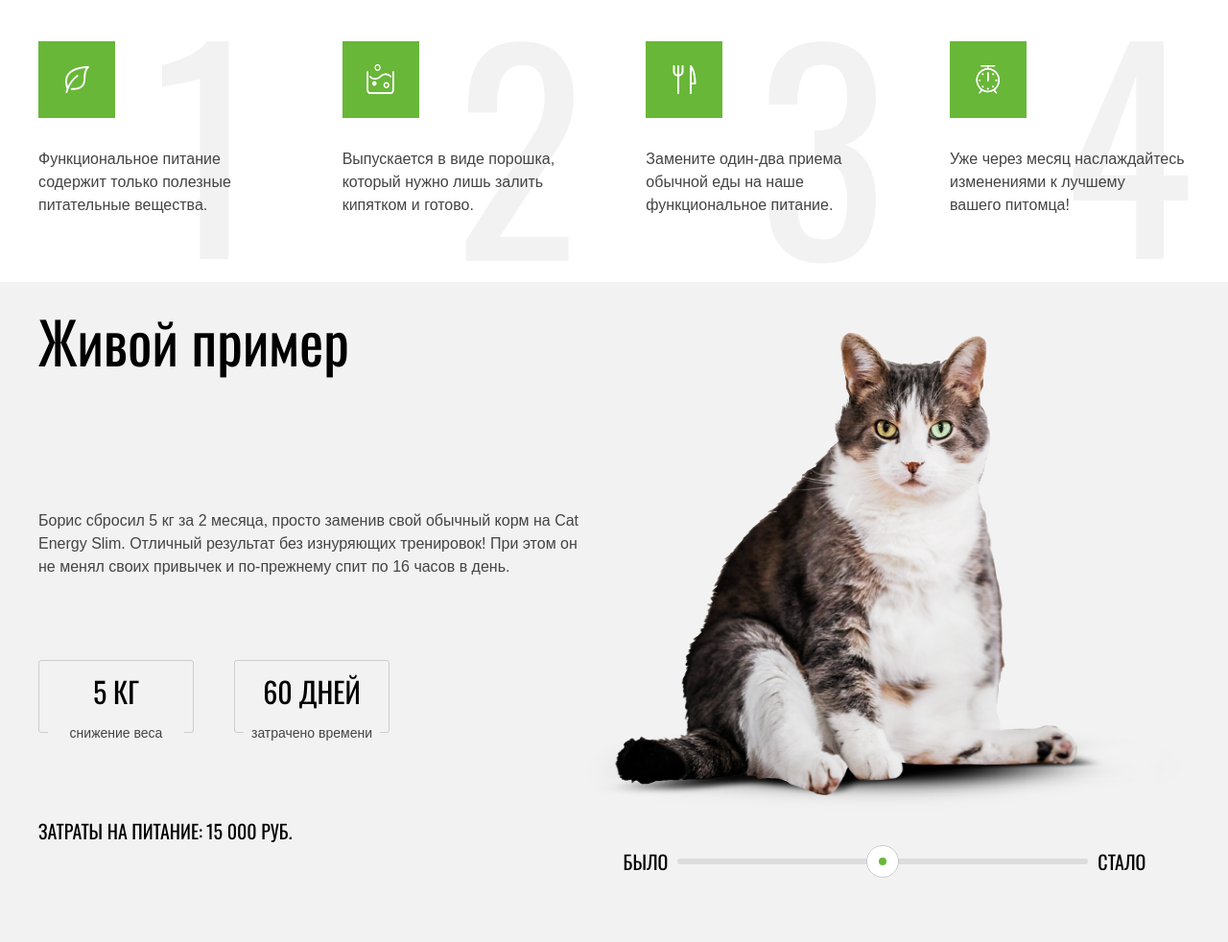
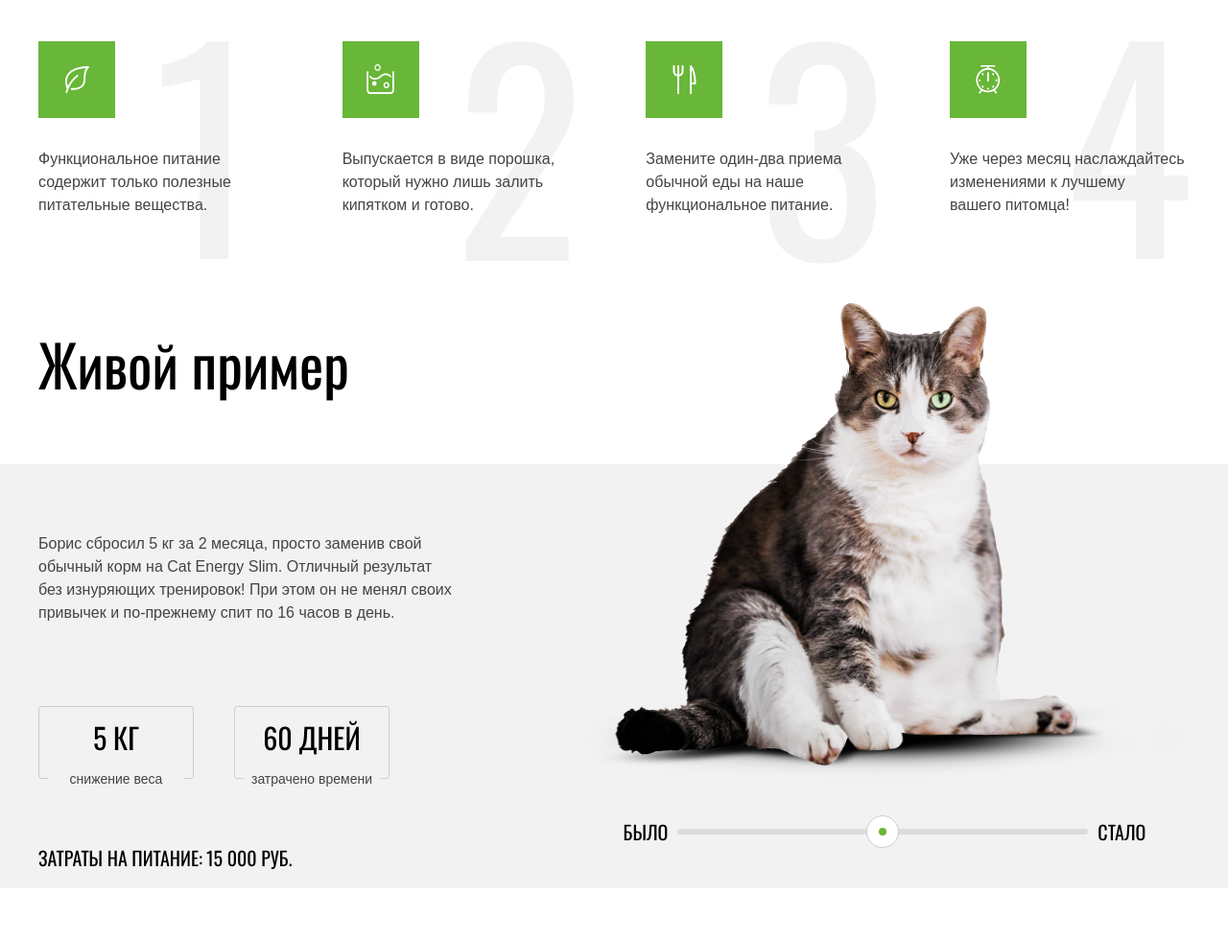
Before and after one commit to 1Sayd/cat-energy, a website: page source/index.html in a window 1280 px wide. Shown: the part 1295-2277 px from the top of the page at 96% size. Drawn offline with nearby package versions, Linux system fonts and the light colour scheme; files that its build step writes are made by us from their sources.

Commit message:
Done expamle section. Background positioning completed

```diff
--- a/source/sass/blocks/example.scss
+++ b/source/sass/blocks/example.scss
@@ -1,5 +1,35 @@
 .example {
-  background: $basic_grey;
+  position: relative;
+  // background: $basic_grey;
+  &::before {
+    position: absolute;
+    content: '';
+    z-index: -1;
+
+    //make background full size of screen
+    box-shadow: 0 0 0 100vmax $basic_grey-2;
+    clip-path: inset(0 -100vmax);
+
+    // background: $basic_grey;
+    // width: 100%;
+    height: 100%;
+
+    @media (min-width: $tablet-width) {
+      top: 630px;
+      height: 442px;
+    }
+
+    //fix background shifting on top
+    @media (min-width: 875px) {
+      top: 606px;
+    }
+
+    @media (min-width: $desktop-width) {
+      box-shadow: 0 0 0 100vmax $basic_grey;
+      top: 190px;
+      height: 442px;
+    }
+  }
 }
 
 .example__wrapper {
@@ -16,6 +46,7 @@
     display: flex;
     padding-left: 40px;
     padding-right: 40px;
+    padding-top: 0px;
   }
 }
 
@@ -32,6 +63,10 @@
 
   @media (min-width: $tablet-width) {
     line-height: 100%;
+  }
+
+  @media (min-width: $desktop-width) {
+    margin-top: 55px;
   }
 }
 
@@ -50,6 +85,7 @@
 
   @media (min-width: $desktop-width) {
     margin-top: 146px;
+    width: 436px;
   }
 }
 
@@ -94,6 +130,7 @@
 }
 
 .example__cost-definition-list {
+  margin: 0px;
   display: flex;
   font-size: 14px;
   line-height: 20px;
```
